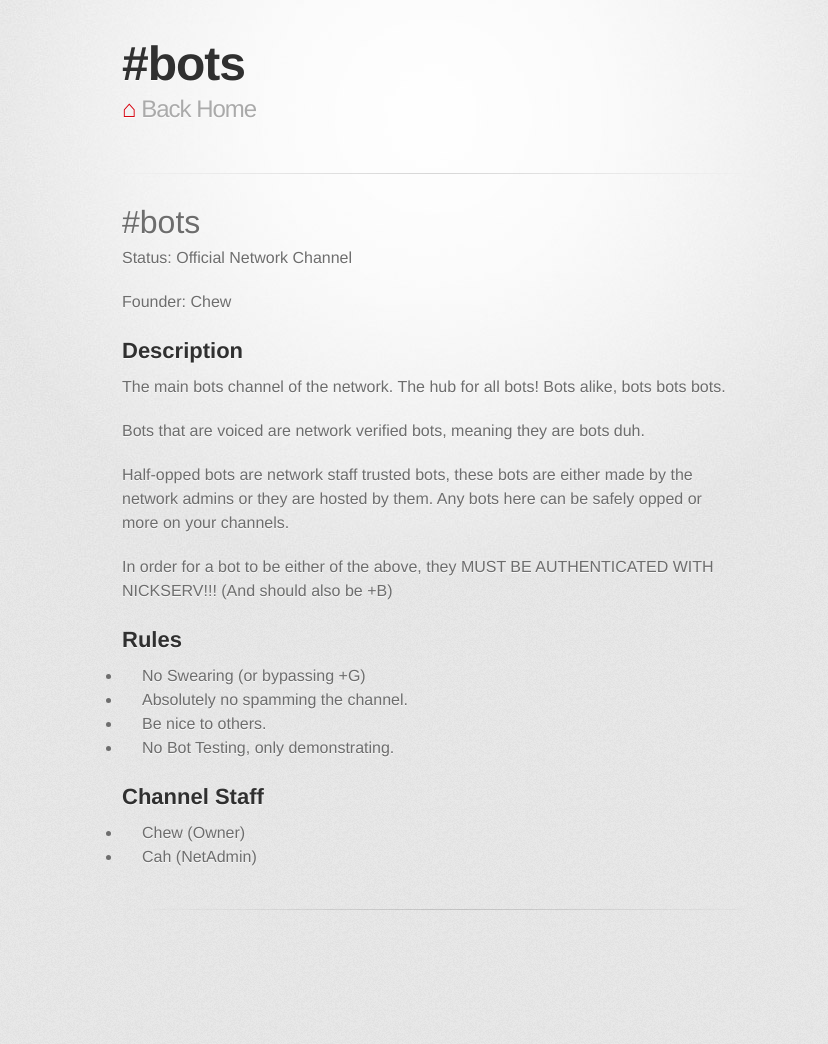
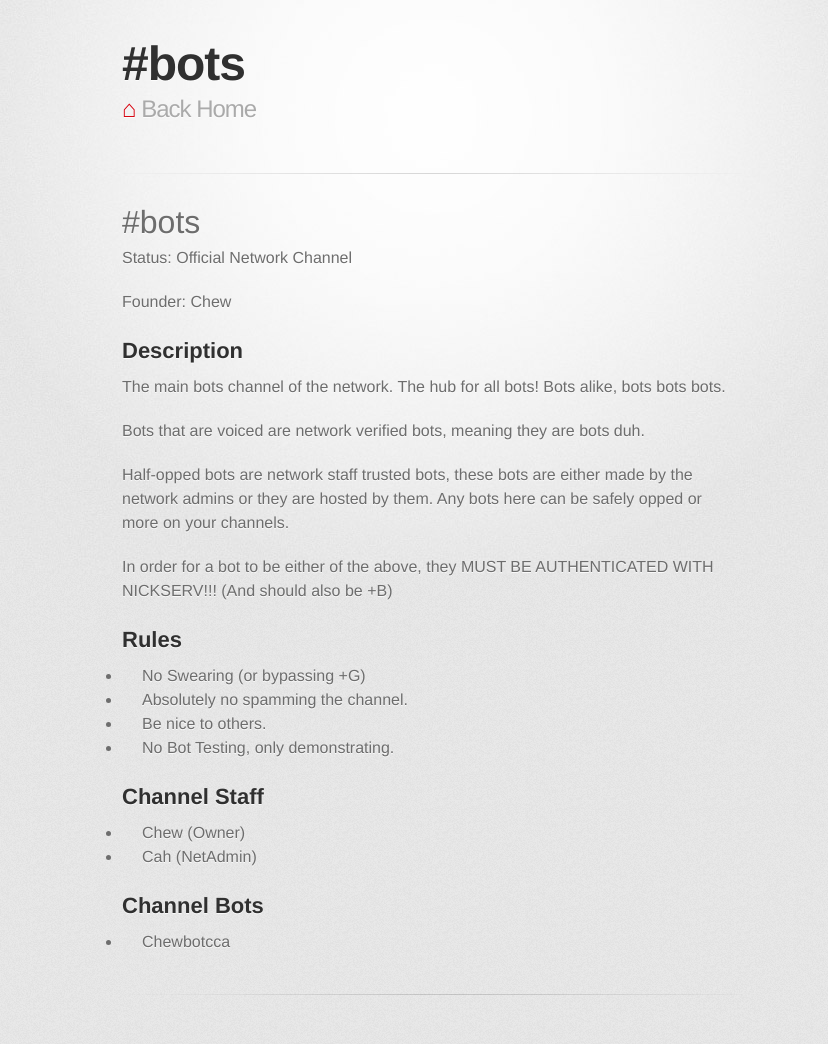
Before and after one commit to ChewChat/chew.chat, a Jekyll site: the page built from channels/bots.md, in a window 1280 px wide. Shown: the whole page, without its empty margins (208-1036 px from the left). Built offline with Jekyll 4.4.1, drawn with Linux system fonts in a browser that asks for light colours; some web fonts are replaced; our own code applies the rules of GitHub Pages for plain Markdown files; before the commit the page ends 959 px from its top, so only the background shows below that.

Commit message:
Added channel bots to #bots

```diff
--- a/channels/bots.md
+++ b/channels/bots.md
@@ -27,3 +27,7 @@ In order for a bot to be either of the above, they MUST BE AUTHENTICATED WITH NI
 
 - Chew (Owner)
 - Cah (NetAdmin)
+
+## Channel Bots
+
+- Chewbotcca
```
